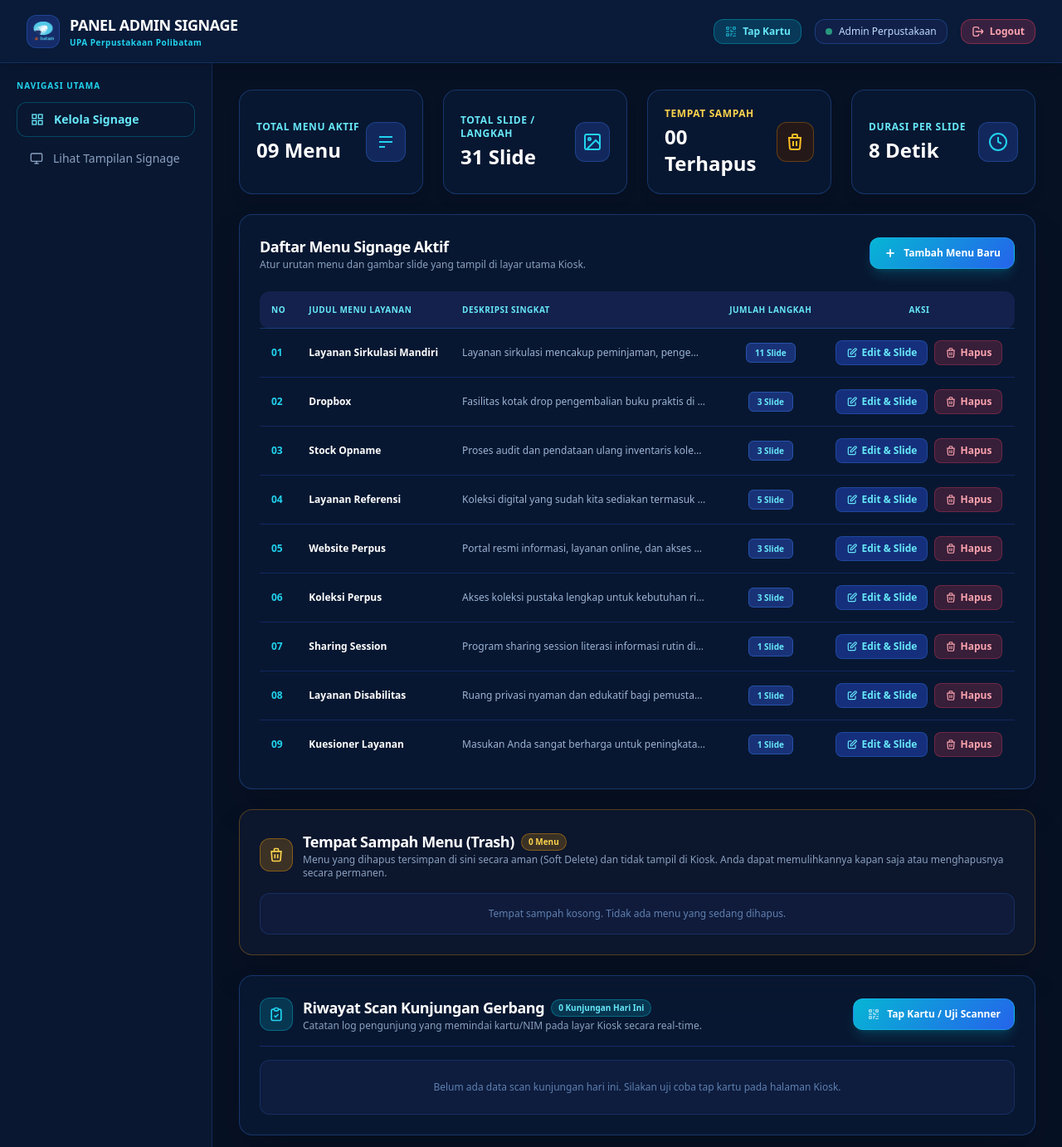
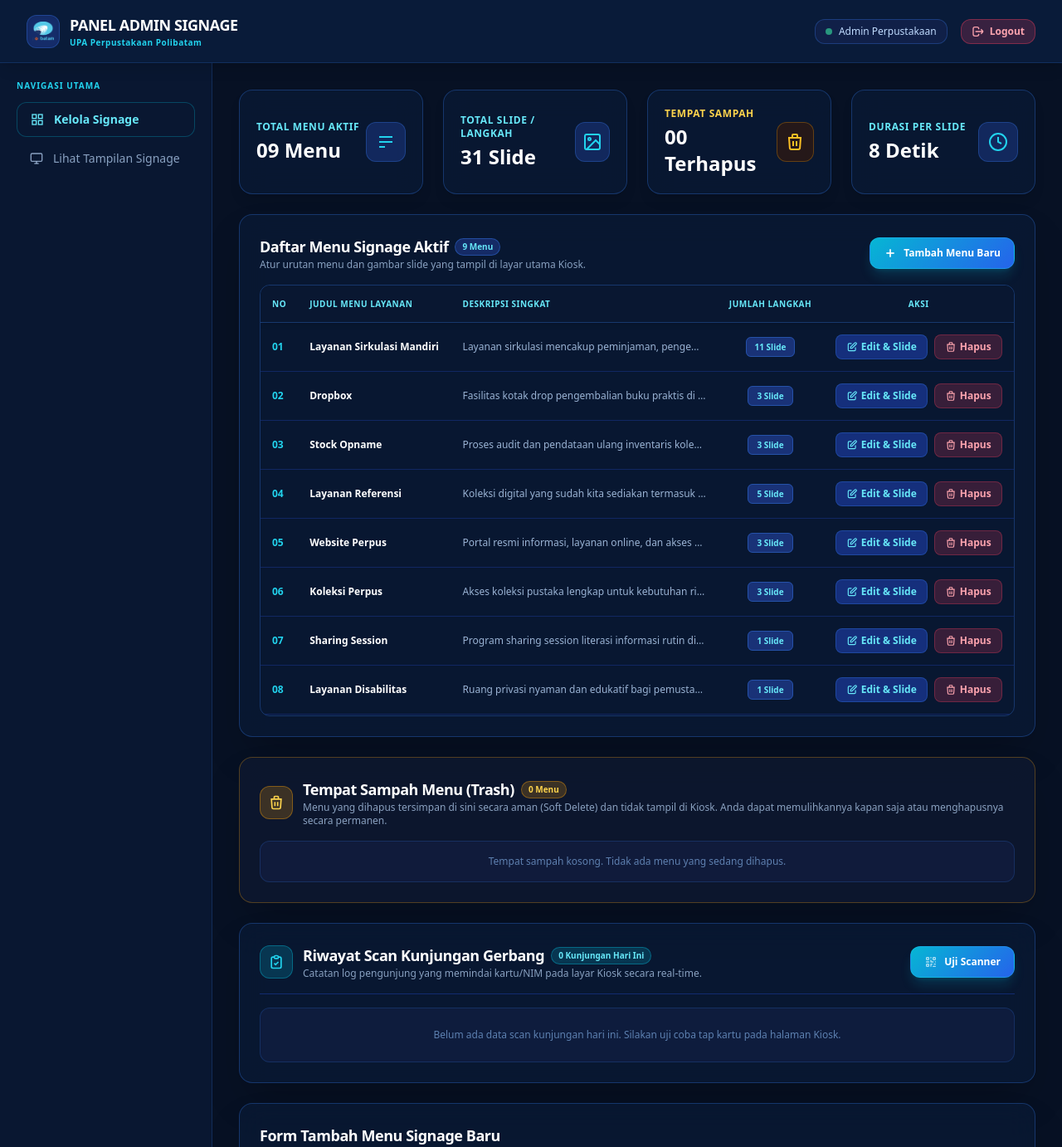
Before and after one commit to farrel1234/tugas-ta, a Laravel app: page /admin in a window 1280 px wide. Shown: the top 1382 px of the page at 83% size. Run offline with Laravel 12, Linux system fonts and the light colour scheme; a user stored in the database is signed in; data comes from the database, SQL or seed files in the repository; data that the repository does not hold is empty; style sheets or scripts are compiled from the project's sources; some libraries are stand-ins or nearby versions.

Commit message:
perbaikan1

```diff
--- a/app/Http/Controllers/MenuController.php
+++ b/app/Http/Controllers/MenuController.php
@@ -20,7 +20,7 @@ class MenuController extends Controller
         $trashedMenus = Menu::onlyTrashed()->with('steps')->orderBy('deleted_at', 'desc')->get();
         $totalMenus = $menus->count();
         $totalSteps = Step::whereHas('menu')->count();
-        $recentLogs = VisitorLog::with('user')->latest()->take(10)->get();
+        $recentLogs = VisitorLog::with('user')->latest()->take(100)->get();
         $totalVisitorsToday = VisitorLog::whereDate('created_at', today())->count();
 
         return view('admin.dashboard', compact('menus', 'trashedMenus', 'totalMenus', 'totalSteps', 'recentLogs', 'totalVisitorsToday'));
--- a/resources/views/admin/dashboard.blade.php
+++ b/resources/views/admin/dashboard.blade.php
@@ -3,6 +3,29 @@
 @section('title', 'Dashboard Admin Digital Signage')
 
 @section('content')
+<style>
+    .custom-table-scrollbar {
+        scrollbar-width: thin;
+        scrollbar-color: rgba(6, 182, 212, 0.7) rgba(11, 30, 63, 0.8);
+        scroll-behavior: smooth;
+    }
+    .custom-table-scrollbar::-webkit-scrollbar {
+        width: 8px;
+        height: 8px;
+    }
+    .custom-table-scrollbar::-webkit-scrollbar-track {
+        background: rgba(9, 23, 49, 0.9);
+        border-radius: 8px;
+    }
+    .custom-table-scrollbar::-webkit-scrollbar-thumb {
+        background: linear-gradient(180deg, #06b6d4, #2563eb);
+        border-radius: 8px;
+        border: 1px solid rgba(6, 182, 212, 0.4);
+    }
+    .custom-table-scrollbar::-webkit-scrollbar-thumb:hover {
+        background: linear-gradient(180deg, #22d3ee, #3b82f6);
+    }
+</style>
 <div class="min-h-screen bg-[#071124] text-white flex flex-col font-sans select-none">
 
     <!-- Top Navigation Bar -->
@@ -17,12 +40,7 @@
             </div>
         </div>
 
-        <div class="flex items-center gap-3 sm:gap-4">
-            <!-- Tombol Uji Tap Kartu Quick Access -->
-            <button type="button" id="open-scanner-modal-top-btn" class="bg-cyan-500/20 hover:bg-cyan-500/30 text-cyan-300 border border-cyan-500/40 px-3 py-1.5 rounded-xl text-xs font-bold transition flex items-center gap-1.5 cursor-pointer">
-                <svg class="w-4 h-4 text-cyan-400 animate-pulse" fill="none" stroke="currentColor" stroke-width="2" viewBox="0 0 24 24"><path stroke-linecap="round" stroke-linejoin="round" d="M12 4v1m6 11h2m-6 0h-2v4m0-11v3m0 0h.01M12 12h4.01M16 20h4M4 12h4m12 0h.01M5 8h2a1 1 0 001-1V5a1 1 0 00-1-1H5a1 1 0 00-1 1v2a1 1 0 001 1zm12 0h2a1 1 0 001-1V5a1 1 0 00-1-1h-2a1 1 0 00-1 1v2a1 1 0 001 1zM5 20h2a1 1 0 001-1v-2a1 1 0 00-1-1H5a1 1 0 00-1 1v2a1 1 0 001 1z"/></svg>
-                <span class="hidden md:inline">Tap Kartu</span>
-            </button>
+        <div class="flex items-center gap-4">
 
             <div class="hidden sm:flex items-center gap-2 bg-blue-950/60 px-3 py-1.5 rounded-xl border border-blue-500/30 text-xs">
                 <span class="w-2 h-2 rounded-full bg-emerald-400 animate-pulse"></span>
@@ -142,9 +160,12 @@
 
             <!-- Tabel Daftar Menu Signage -->
             <section class="bg-[#0B1E3F]/50 backdrop-blur-lg border border-blue-500/30 rounded-2xl p-5 sm:p-6 shadow-2xl">
-                <div class="flex flex-col sm:flex-row justify-between sm:items-center gap-4 mb-6">
+                <div class="flex flex-col sm:flex-row justify-between sm:items-center gap-4 mb-4">
                     <div>
-                        <h2 class="text-lg font-black text-white tracking-tight">Daftar Menu Signage Aktif</h2>
+                        <div class="flex items-center gap-2">
+                            <h2 class="text-lg font-black text-white tracking-tight">Daftar Menu Signage Aktif</h2>
+                            <span class="bg-blue-900/60 text-cyan-300 border border-blue-500/40 text-[10px] font-bold px-2 py-0.5 rounded-full">{{ count($menus) }} Menu</span>
+                        </div>
                         <p class="text-xs text-blue-200/70">Atur urutan menu dan gambar slide yang tampil di layar utama Kiosk.</p>
                     </div>
                     <a href="#form-tambah-menu" class="bg-gradient-to-r from-cyan-500 to-blue-600 hover:from-cyan-400 hover:to-blue-500 text-white font-bold px-4 py-2.5 rounded-xl text-xs transition shadow-lg shadow-cyan-500/20 flex items-center gap-2 justify-center cursor-pointer border border-cyan-400/30" style="background: linear-gradient(135deg, #06b6d4, #2563eb); color: #ffffff;">
@@ -153,16 +174,16 @@
                     </a>
                 </div>
 
-                <!-- Data Table -->
-                <div class="overflow-x-auto">
-                    <table class="w-full text-left text-xs text-blue-100">
-                        <thead class="bg-blue-950/80 uppercase text-[10px] tracking-wider text-cyan-300 border-b border-blue-500/30">
+                <!-- Data Table with Max Height 520px (10 items) & Smooth Scroll -->
+                <div id="menu-table-scroll" class="max-h-[520px] overflow-y-auto overflow-x-auto rounded-xl border border-blue-500/30 custom-table-scrollbar">
+                    <table class="w-full text-left text-xs text-blue-100 border-collapse">
+                        <thead class="bg-[#091731] uppercase text-[10px] tracking-wider text-cyan-300 border-b border-blue-500/40 sticky top-0 z-10 shadow-md">
                             <tr>
-                                <th class="p-3.5 rounded-l-xl">No</th>
-                                <th class="p-3.5">Judul Menu Layanan</th>
-                                <th class="p-3.5">Deskripsi Singkat</th>
-                                <th class="p-3.5 text-center">Jumlah Langkah</th>
-                                <th class="p-3.5 text-center rounded-r-xl">Aksi</th>
+                                <th class="p-3.5 bg-[#091731] rounded-tl-xl">No</th>
+                                <th class="p-3.5 bg-[#091731]">Judul Menu Layanan</th>
+                                <th class="p-3.5 bg-[#091731]">Deskripsi Singkat</th>
+                                <th class="p-3.5 text-center bg-[#091731]">Jumlah Langkah</th>
+                                <th class="p-3.5 text-center bg-[#091731] rounded-tr-xl">Aksi</th>
                             </tr>
                         </thead>
                         <tbody class="divide-y divide-blue-800/40">
@@ -221,18 +242,19 @@
                             <p class="text-xs text-blue-200/70">Menu yang dihapus tersimpan di sini secara aman (Soft Delete) dan tidak tampil di Kiosk. Anda dapat memulihkannya kapan saja atau menghapusnya secara permanen.</p>
                         </div>
                     </div>
+
                 </div>
 
                 @if($trashedMenus->count() > 0)
-                    <div class="overflow-x-auto mt-4">
-                        <table class="w-full text-left text-xs text-blue-100">
-                            <thead class="bg-amber-950/50 uppercase text-[10px] tracking-wider text-amber-300 border-b border-amber-500/30">
+                    <div id="trash-table-scroll" class="max-h-[520px] overflow-y-auto overflow-x-auto rounded-xl border border-amber-500/30 custom-table-scrollbar mt-4">
+                        <table class="w-full text-left text-xs text-blue-100 border-collapse">
+                            <thead class="bg-[#121B35] uppercase text-[10px] tracking-wider text-amber-300 border-b border-amber-500/40 sticky top-0 z-10 shadow-md">
                                 <tr>
-                                    <th class="p-3.5 rounded-l-xl">No</th>
-                                    <th class="p-3.5">Judul Menu Layanan</th>
-                                    <th class="p-3.5">Waktu Dihapus</th>
-                                    <th class="p-3.5 text-center">Jumlah Slide</th>
-                                    <th class="p-3.5 text-center rounded-r-xl">Aksi Pemulihan</th>
+                                    <th class="p-3.5 bg-[#121B35] rounded-tl-xl">No</th>
+                                    <th class="p-3.5 bg-[#121B35]">Judul Menu Layanan</th>
+                                    <th class="p-3.5 bg-[#121B35]">Waktu Dihapus</th>
+                                    <th class="p-3.5 text-center bg-[#121B35]">Jumlah Slide</th>
+                                    <th class="p-3.5 text-center bg-[#121B35] rounded-tr-xl">Aksi Pemulihan</th>
                                 </tr>
                             </thead>
                             <tbody class="divide-y divide-amber-900/30">
@@ -302,22 +324,25 @@
                         </div>
                     </div>
 
-                    <!-- Tombol Buka Modal Tap Kartu / Uji Scanner -->
-                    <button type="button" id="open-scanner-modal-btn" class="bg-gradient-to-r from-cyan-500 to-blue-600 hover:from-cyan-400 hover:to-blue-500 text-white font-bold px-4 py-2.5 rounded-xl text-xs transition shadow-lg shadow-cyan-500/20 flex items-center gap-2 justify-center cursor-pointer border border-cyan-400/30 self-start sm:self-auto" style="background: linear-gradient(135deg, #06b6d4, #2563eb); color: #ffffff;">
-                        <svg class="w-4 h-4 text-white animate-pulse" fill="none" stroke="currentColor" stroke-width="2" viewBox="0 0 24 24"><path stroke-linecap="round" stroke-linejoin="round" d="M12 4v1m6 11h2m-6 0h-2v4m0-11v3m0 0h.01M12 12h4.01M16 20h4M4 12h4m12 0h.01M5 8h2a1 1 0 001-1V5a1 1 0 00-1-1H5a1 1 0 00-1 1v2a1 1 0 001 1zm12 0h2a1 1 0 001-1V5a1 1 0 00-1-1h-2a1 1 0 00-1 1v2a1 1 0 001 1zM5 20h2a1 1 0 001-1v-2a1 1 0 00-1-1H5a1 1 0 00-1 1v2a1 1 0 001 1z"/></svg>
-                        <span>Tap Kartu / Uji Scanner</span>
-                    </button>
+                    <div class="self-start sm:self-auto">
+                        <!-- Tombol Buka Modal Uji Scanner -->
+                        <button type="button" id="open-scanner-modal-btn" class="bg-gradient-to-r from-cyan-500 to-blue-600 hover:from-cyan-400 hover:to-blue-500 text-white font-bold px-4 py-2.5 rounded-xl text-xs transition shadow-lg shadow-cyan-500/20 flex items-center gap-2 justify-center cursor-pointer border border-cyan-400/30" style="background: linear-gradient(135deg, #06b6d4, #2563eb); color: #ffffff;">
+                            <svg class="w-4 h-4 text-white animate-pulse" fill="none" stroke="currentColor" stroke-width="2" viewBox="0 0 24 24"><path stroke-linecap="round" stroke-linejoin="round" d="M12 4v1m6 11h2m-6 0h-2v4m0-11v3m0 0h.01M12 12h4.01M16 20h4M4 12h4m12 0h.01M5 8h2a1 1 0 001-1V5a1 1 0 00-1-1H5a1 1 0 00-1 1v2a1 1 0 001 1zm12 0h2a1 1 0 001-1V5a1 1 0 00-1-1h-2a1 1 0 00-1 1v2a1 1 0 001 1zM5 20h2a1 1 0 001-1v-2a1 1 0 00-1-1H5a1 1 0 00-1 1v2a1 1 0 001 1z"/></svg>
+                            <span>Uji Scanner</span>
+                        </button>
+                    </div>
                 </div>
 
                 @if(isset($recentLogs) && $recentLogs->count() > 0)
-                    <div class="overflow-x-auto">
-                        <table class="w-full text-left text-xs text-blue-100">
-                            <thead class="bg-blue-950/80 uppercase text-[10px] tracking-wider text-cyan-300 border-b border-blue-500/30">
+                    <!-- Data Table Container with Max Height 520px (10 items) & Smooth Scroll -->
+                    <div id="visitor-logs-scroll" class="max-h-[520px] overflow-y-auto overflow-x-auto rounded-xl border border-blue-500/30 custom-table-scrollbar">
+                        <table class="w-full text-left text-xs text-blue-100 border-collapse">
+                            <thead class="bg-[#091731] uppercase text-[10px] tracking-wider text-cyan-300 border-b border-blue-500/40 sticky top-0 z-10 shadow-md">
                                 <tr>
-                                    <th class="p-3.5 rounded-l-xl">Waktu Scan</th>
-                                    <th class="p-3.5">Nama Pengunjung</th>
-                                    <th class="p-3.5">Kode Kartu / NIM</th>
-                                    <th class="p-3.5 text-center rounded-r-xl">Status Akses</th>
+                                    <th class="p-3.5 bg-[#091731] rounded-tl-xl">Waktu Scan</th>
+                                    <th class="p-3.5 bg-[#091731]">Nama Pengunjung</th>
+                                    <th class="p-3.5 bg-[#091731]">Kode Kartu / NIM</th>
+                                    <th class="p-3.5 text-center bg-[#091731] rounded-tr-xl">Status Akses</th>
                                 </tr>
                             </thead>
                             <tbody class="divide-y divide-blue-800/40">
@@ -438,7 +463,7 @@
     </div>
 </div>
 
-<!-- Modal Uji Coba Tap Scanner Kartu -->
+<!-- Modal Uji Coba Scanner Gerbang -->
 <div id="scannerTestModal" class="fixed inset-0 z-50 flex items-center justify-center bg-slate-950/80 backdrop-blur-sm p-4 hidden">
     <div class="bg-[#091731] border border-cyan-500/40 rounded-3xl w-full max-w-lg overflow-hidden shadow-2xl shadow-cyan-950/50 flex flex-col transform transition-all">
         <!-- Modal Header -->
@@ -448,7 +473,7 @@
                     <svg class="w-5 h-5" fill="none" stroke="currentColor" stroke-width="2" viewBox="0 0 24 24"><path stroke-linecap="round" stroke-linejoin="round" d="M12 4v1m6 11h2m-6 0h-2v4m0-11v3m0 0h.01M12 12h4.01M16 20h4M4 12h4m12 0h.01M5 8h2a1 1 0 001-1V5a1 1 0 00-1-1H5a1 1 0 00-1 1v2a1 1 0 001 1zm12 0h2a1 1 0 001-1V5a1 1 0 00-1-1h-2a1 1 0 00-1 1v2a1 1 0 001 1zM5 20h2a1 1 0 001-1v-2a1 1 0 00-1-1H5a1 1 0 00-1 1v2a1 1 0 001 1z"/></svg>
                 </div>
                 <div>
-                    <h3 class="text-sm sm:text-base font-black text-white uppercase tracking-wider">Simulasi Tap Kartu / Uji Scanner</h3>
+                    <h3 class="text-sm sm:text-base font-black text-white uppercase tracking-wider">Uji Coba Scanner Gerbang</h3>
                     <p class="text-[11px] text-cyan-300/80 font-normal">Uji coba pemindaian kartu gerbang & pencatatan riwayat log</p>
                 </div>
             </div>
@@ -605,7 +630,6 @@
     // 2. Modal Uji Coba Scanner Gerbang (Admin)
     const scannerModal = document.getElementById('scannerTestModal');
     const openScannerModalBtn = document.getElementById('open-scanner-modal-btn');
-    const openScannerModalTopBtn = document.getElementById('open-scanner-modal-top-btn');
     const closeScannerModalBtn = document.getElementById('close-scanner-modal-btn');
     const closeScannerModalFooterBtn = document.getElementById('close-scanner-modal-footer-btn');
     const adminInputScanner = document.getElementById('adminInputScanner');
@@ -635,7 +659,6 @@
     }
 
     if (openScannerModalBtn) openScannerModalBtn.addEventListener('click', openScannerModal);
-    if (openScannerModalTopBtn) openScannerModalTopBtn.addEventListener('click', openScannerModal);
     if (closeScannerModalBtn) closeScannerModalBtn.addEventListener('click', closeScannerModal);
     if (closeScannerModalFooterBtn) closeScannerModalFooterBtn.addEventListener('click', closeScannerModal);
 
```
Also changed, not shown: tests/Feature/KioskAndAdminTest.php (+23 -1 lines).
